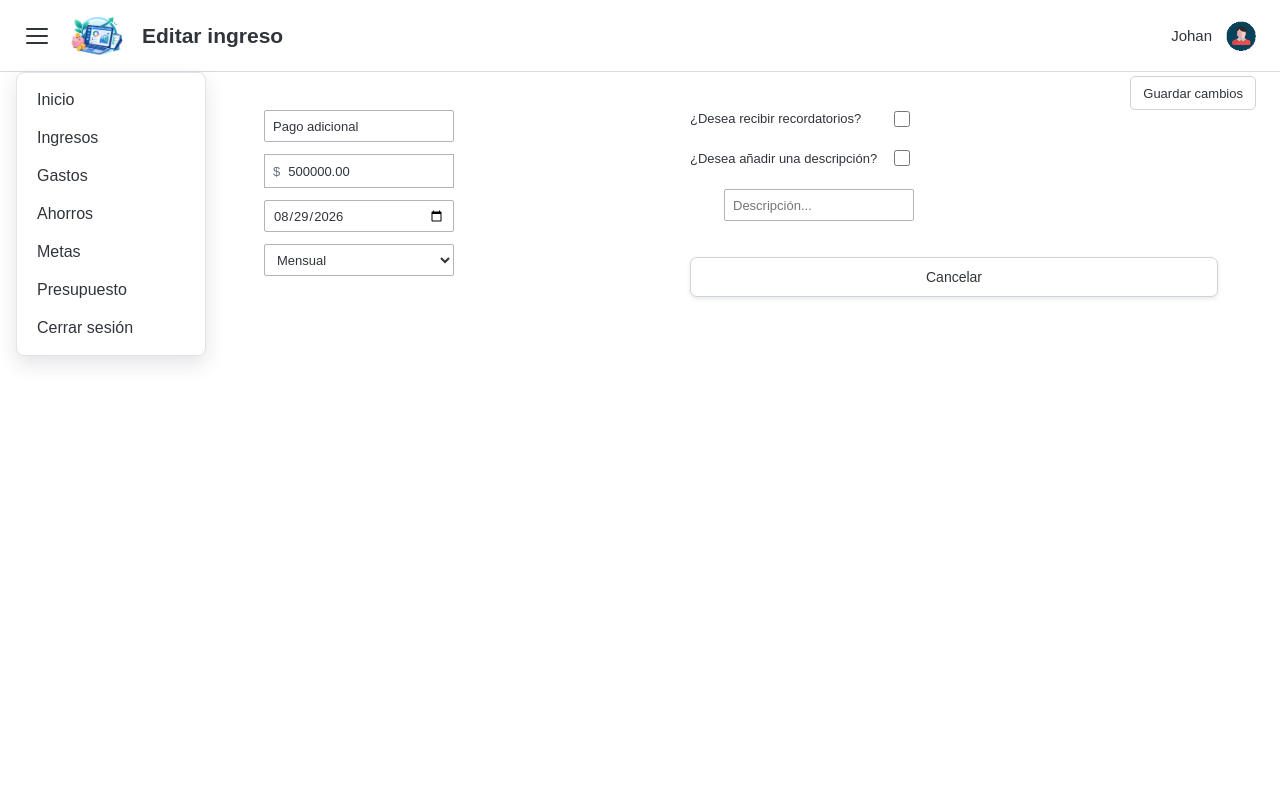
After one commit to sofia269t/FINNOVA, a PHP site: page /php/editar_ingreso.php?idIngreso=12 in a window 1280 px wide, after a click that opens the changed part. The commit adds this page. Run offline with PHP 8.4, Linux system fonts and the light colour scheme; a user stored in the database is signed in; data comes from the database, SQL or seed files in the repository.

Commit message:
edicion y consulta de los ingresos

```diff
--- /dev/null
+++ b/php/editar_ingreso.php
@@ -0,0 +1,301 @@
+<?php
+require_once __DIR__ . "/sesion.php";
+
+// Solo se permite editar ingresos dentro de una sesión autenticada.
+if (!isset($_SESSION["usuario_id"])) {
+    header("Location: ../login.php");
+    exit;
+}
+
+if (!in_array($_SERVER["REQUEST_METHOD"], ["GET", "POST"], true)) {
+    http_response_code(405);
+    header("Allow: GET, POST");
+    exit("Esta página solo acepta solicitudes GET y POST.");
+}
+
+if (!isset($_SESSION["csrf_token"])) {
+    $_SESSION["csrf_token"] = bin2hex(random_bytes(32));
+}
+
+// Muestra errores seguros para el usuario sin exponer detalles de la base de datos.
+function mostrar_error_edicion(int $codigo, string $mensaje): void
+{
+    http_response_code($codigo);
+    $mensajeSeguro = htmlspecialchars($mensaje, ENT_QUOTES, "UTF-8");
+    echo "<!DOCTYPE html>
+<html lang=\"es\">
+<head>
+    <meta charset=\"UTF-8\">
+    <meta name=\"viewport\" content=\"width=device-width, initial-scale=1.0\">
+    <title>Error al actualizar el ingreso</title>
+</head>
+<body>
+    <main>
+        <h1>No se pudo actualizar el ingreso</h1>
+        <p>{$mensajeSeguro}</p>
+        <a href=\"ingresos.php\">Volver a mis ingresos</a>
+    </main>
+</body>
+</html>";
+    exit;
+}
+
+$idEntrada = $_SERVER["REQUEST_METHOD"] === "POST"
+    ? ($_POST["idIngreso"] ?? "")
+    : ($_GET["idIngreso"] ?? "");
+$idIngreso = is_string($idEntrada)
+    ? filter_var($idEntrada, FILTER_VALIDATE_INT, ["options" => ["min_range" => 1]])
+    : false;
+
+// Se valida el identificador antes de consultar, tanto al abrir como al enviar el formulario.
+if ($idIngreso === false) {
+    mostrar_error_edicion(400, "El identificador del ingreso no es válido.");
+}
+
+if ($_SERVER["REQUEST_METHOD"] === "POST") {
+    // Impide que un sitio externo envíe cambios en nombre del usuario autenticado.
+    $tokenEnviado = $_POST["csrf_token"] ?? "";
+    $tokenSesion = $_SESSION["csrf_token"];
+    if (!is_string($tokenEnviado) || !hash_equals($tokenSesion, $tokenEnviado)) {
+        mostrar_error_edicion(403, "La solicitud expiró o no es válida. Vuelve a tus ingresos.");
+    }
+}
+
+$usuarioId = (int) $_SESSION["usuario_id"];
+require_once __DIR__ . "/conexion.php";
+
+$stmt = $conexion->prepare(
+    "SELECT ingMonto, ingFecha, ingNombre, ingDescripcion, ingFrecuencia, ingRecordatorio
+     FROM ingreso
+     WHERE idIngreso = ? AND ingUsuario = ?"
+);
+if (!$stmt) {
+    error_log("No se pudo preparar la consulta del ingreso: " . $conexion->error);
+    $conexion->close();
+    mostrar_error_edicion(500, "No fue posible consultar el ingreso.");
+}
+
+$stmt->bind_param("ii", $idIngreso, $usuarioId);
+if (!$stmt->execute()) {
+    error_log("No se pudo consultar el ingreso: " . $stmt->error);
+    $stmt->close();
+    $conexion->close();
+    mostrar_error_edicion(500, "No fue posible consultar el ingreso.");
+}
+
+$ingreso = $stmt->get_result()->fetch_assoc();
+$stmt->close();
+
+// La condición de propietario evita consultar o modificar ingresos de otras cuentas.
+if (!$ingreso) {
+    $conexion->close();
+    mostrar_error_edicion(404, "No se encontró ese ingreso entre tus registros.");
+}
+
+if ($_SERVER["REQUEST_METHOD"] === "POST") {
+    // Obtiene y valida todos los campos enviados antes de actualizar la fila.
+    $nombreEntrada = $_POST["nombre"] ?? "";
+    $montoEntrada = $_POST["monto"] ?? "";
+    $fechaEntrada = $_POST["fecha"] ?? "";
+    $frecuenciaEntrada = $_POST["frecuencia"] ?? "";
+    $descripcionEntrada = $_POST["descripcion"] ?? "";
+
+    if (!is_string($nombreEntrada) || !is_string($montoEntrada)
+        || !is_string($fechaEntrada) || !is_string($frecuenciaEntrada)
+        || !is_string($descripcionEntrada)) {
+        $conexion->close();
+        mostrar_error_edicion(400, "Los datos enviados no son válidos.");
+    }
+
+    $nombre = trim($nombreEntrada);
+    $frecuencia = $frecuenciaEntrada;
+    $fecha = $fechaEntrada;
+    $descripcion = isset($_POST["activar-descripcion"]) ? trim($descripcionEntrada) : "";
+    $recordatorios = isset($_POST["recordatorios"]) ? 1 : 0;
+    $fechaPartes = [];
+    $fechaValida = preg_match('/^(\d{4})-(\d{2})-(\d{2})$/', $fecha, $fechaPartes)
+        && checkdate((int) $fechaPartes[2], (int) $fechaPartes[3], (int) $fechaPartes[1]);
+
+    if ((isset($_POST["activar-descripcion"]) && $_POST["activar-descripcion"] !== "1")
+        || (isset($_POST["recordatorios"]) && $_POST["recordatorios"] !== "1")) {
+        $conexion->close();
+        mostrar_error_edicion(400, "Las opciones seleccionadas no son válidas.");
+    }
+
+    if ($nombre === "" || strlen($nombre) > 100) {
+        $conexion->close();
+        mostrar_error_edicion(400, "El nombre del ingreso es obligatorio y no debe superar 100 caracteres.");
+    }
+
+    if (!is_numeric($montoEntrada) || !is_finite((float) $montoEntrada)
+        || (float) $montoEntrada <= 0 || (float) $montoEntrada > 9999999999.99) {
+        $conexion->close();
+        mostrar_error_edicion(400, "Ingresa un monto válido mayor que cero.");
+    }
+
+    if (!$fechaValida) {
+        $conexion->close();
+        mostrar_error_edicion(400, "Selecciona una fecha válida.");
+    }
+
+    if (!in_array($frecuencia, ["Mensual", "Quincenal", "Semanal"], true)) {
+        $conexion->close();
+        mostrar_error_edicion(400, "Selecciona una frecuencia válida.");
+    }
+
+    if (strlen($descripcion) > 200) {
+        $conexion->close();
+        mostrar_error_edicion(400, "La descripción no debe superar 200 caracteres.");
+    }
+
+    $monto = (float) $montoEntrada;
+    // Actualiza únicamente la fila que pertenece al usuario de la sesión.
+    $stmt = $conexion->prepare(
+        "UPDATE ingreso
+         SET ingNombre = ?, ingMonto = ?, ingFecha = ?, ingDescripcion = ?,
+             ingFrecuencia = ?, ingRecordatorio = ?
+         WHERE idIngreso = ? AND ingUsuario = ?"
+    );
+    if (!$stmt) {
+        error_log("No se pudo preparar la actualización del ingreso: " . $conexion->error);
+        $conexion->close();
+        mostrar_error_edicion(500, "No fue posible actualizar el ingreso.");
+    }
+
+    $stmt->bind_param(
+        "sdsssiii",
+        $nombre,
+        $monto,
+        $fecha,
+        $descripcion,
+        $frecuencia,
+        $recordatorios,
+        $idIngreso,
+        $usuarioId
+    );
+    if (!$stmt->execute()) {
+        error_log("No se pudo actualizar el ingreso: " . $stmt->error);
+        $stmt->close();
+        $conexion->close();
+        mostrar_error_edicion(500, "No fue posible actualizar el ingreso.");
+    }
+
+    $stmt->close();
+    $conexion->close();
+    header("Location: ingresos.php", true, 303);
+    exit;
+}
+
+$conexion->close();
+$usuarioNombre = htmlspecialchars($_SESSION["usuario_nombre"] ?? "Usuario", ENT_QUOTES, "UTF-8");
+$tokenCSRF = htmlspecialchars($_SESSION["csrf_token"], ENT_QUOTES, "UTF-8");
+$nombreActual = htmlspecialchars($ingreso["ingNombre"], ENT_QUOTES, "UTF-8");
+$montoActual = htmlspecialchars((string) $ingreso["ingMonto"], ENT_QUOTES, "UTF-8");
+$fechaActual = htmlspecialchars($ingreso["ingFecha"], ENT_QUOTES, "UTF-8");
+$descripcionActual = htmlspecialchars($ingreso["ingDescripcion"], ENT_QUOTES, "UTF-8");
+$frecuenciaActual = $ingreso["ingFrecuencia"];
+?>
+<!DOCTYPE html>
+<html lang="es">
+<head>
+    <meta charset="UTF-8">
+    <meta name="viewport" content="width=device-width, initial-scale=1.0">
+    <title>Editar ingreso - Finnova</title>
+    <link rel="stylesheet" href="../Estilos/ingresos-pagina.css">
+</head>
+<body class="pagina-ingresos">
+    <header class="encabezado">
+        <details class="menu-desplegable">
+            <summary class="boton-menu" aria-label="Abrir menú de navegación">
+                <span></span>
+                <span></span>
+                <span></span>
+            </summary>
+            <nav class="menu-navegacion" aria-label="Navegación principal">
+                <a href="../pag.principal.php">Inicio</a>
+                <a href="ingresos.php" aria-current="page">Ingresos</a>
+                <a href="../gastos.html">Gastos</a>
+                <a href="../ahorros.html">Ahorros</a>
+                <a href="../metas.html">Metas</a>
+                <a href="../presupuesto.html">Presupuesto</a>
+                <a href="logout.php">Cerrar sesión</a>
+            </nav>
+        </details>
+
+        <a class="enlace-logo" href="../pag.principal.php" aria-label="Volver al inicio">
+            <img class="logo" src="../Estilos/img/logo_img.png" alt="">
+        </a>
+        <h1>Editar ingreso</h1>
+
+        <div class="usuario">
+            <span><?= $usuarioNombre ?></span>
+            <a href="../perfil.html" aria-label="Ver perfil">
+                <img src="../Estilos/img/user-icon.png" alt="">
+            </a>
+        </div>
+    </header>
+
+    <main class="contenido">
+        <section class="vista-formulario" aria-label="Editar ingreso">
+            <!-- Este formulario HTML envía los cambios mediante POST, sin JavaScript. -->
+            <form action="editar_ingreso.php" method="POST">
+                <input type="hidden" name="idIngreso" value="<?= (int) $idIngreso ?>">
+                <input type="hidden" name="csrf_token" value="<?= $tokenCSRF ?>">
+                <button class="boton-guardar" type="submit">Guardar cambios</button>
+
+                <div class="campos-principales">
+                    <div class="campo-formulario">
+                        <label for="nombre-ingreso">Nombre del ingreso</label>
+                        <input id="nombre-ingreso" name="nombre" type="text"
+                               value="<?= $nombreActual ?>" maxlength="100" required>
+                    </div>
+
+                    <div class="campo-formulario">
+                        <label for="monto-ingreso">Monto del ingreso</label>
+                        <div class="campo-monto">
+                            <span aria-hidden="true">$</span>
+                            <input id="monto-ingreso" name="monto" type="number"
+                                   min="0.01" max="9999999999.99" step="0.01"
+                                   value="<?= $montoActual ?>" required>
+                        </div>
+                    </div>
+
+                    <div class="campo-formulario">
+                        <label for="fecha-ingreso">Fecha</label>
+                        <input id="fecha-ingreso" name="fecha" type="date"
+                               value="<?= $fechaActual ?>" required>
+                    </div>
+
+                    <div class="campo-formulario">
+                        <label for="frecuencia-ingreso">Frecuencia</label>
+                        <select id="frecuencia-ingreso" name="frecuencia" required>
+                            <option value="Mensual" <?= $frecuenciaActual === "Mensual" ? "selected" : "" ?>>Mensual</option>
+                            <option value="Quincenal" <?= $frecuenciaActual === "Quincenal" ? "selected" : "" ?>>Quincenal</option>
+                            <option value="Semanal" <?= $frecuenciaActual === "Semanal" ? "selected" : "" ?>>Semanal</option>
+                        </select>
+                    </div>
+                </div>
+
+                <div class="opciones-ingreso">
+                    <label class="opcion-ingreso" for="recordatorios">
+                        <span>¿Desea recibir recordatorios?</span>
+                        <input id="recordatorios" name="recordatorios" type="checkbox" value="1"
+                            <?= (int) $ingreso["ingRecordatorio"] === 1 ? "checked" : "" ?>>
+                    </label>
+
+                    <label class="opcion-ingreso" for="activar-descripcion">
+                        <span>¿Desea añadir una descripción?</span>
+                        <input id="activar-descripcion" name="activar-descripcion" type="checkbox"
+                               value="1" <?= $ingreso["ingDescripcion"] !== "" ? "checked" : "" ?>>
+                    </label>
+
+                    <input class="campo-descripcion" id="descripcion-ingreso" name="descripcion"
+                           type="text" value="<?= $descripcionActual ?>"
+                           placeholder="Descripción..." maxlength="200">
+                    <a class="boton-agregar" href="ingresos.php">Cancelar</a>
+                </div>
+            </form>
+        </section>
+    </main>
+</body>
+</html>
--- a/php/ingresos.php
+++ b/php/ingresos.php
@@ -108,6 +108,12 @@ $tokenCSRF = $_SESSION["csrf_token"];
                         <?php if ($descripcion !== ""): ?>
                             <p class="fecha-ingreso"><?= htmlspecialchars($descripcion, ENT_QUOTES, "UTF-8") ?></p>
                         <?php endif; ?>
+                        <!-- Abre la ficha de solo lectura del ingreso seleccionado. -->
+                        <a class="boton-consultar"
+                           href="consultar_ingreso.php?idIngreso=<?= $idIngreso ?>">Consultar</a>
+                        <!-- Abre la edición del ingreso seleccionado usando su identificador. -->
+                        <a class="boton-editar"
+                           href="editar_ingreso.php?idIngreso=<?= $idIngreso ?>">Editar ingreso</a>
                         <!-- Envía el ID y el token al PHP que procesa la eliminación. -->
                         <form class="formulario-eliminar" action="eliminar_ingreso.php" method="POST">
                             <input type="hidden" name="idIngreso" value="<?= $idIngreso ?>">
```
Also changed, not shown: Estilos/ingresos-pagina.css (+54 -0 lines), php/consultar_ingreso.php (added, +142 -0 lines).
